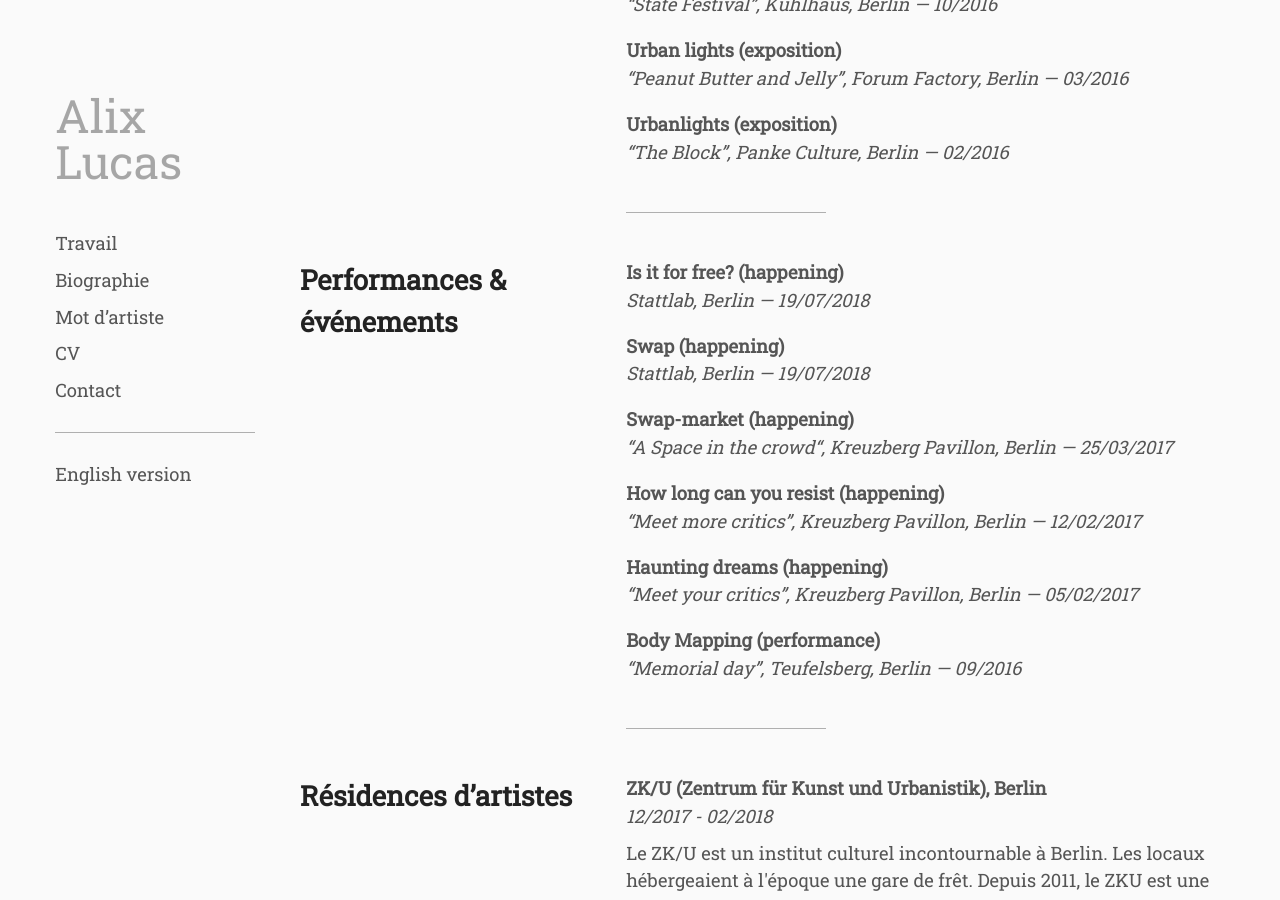
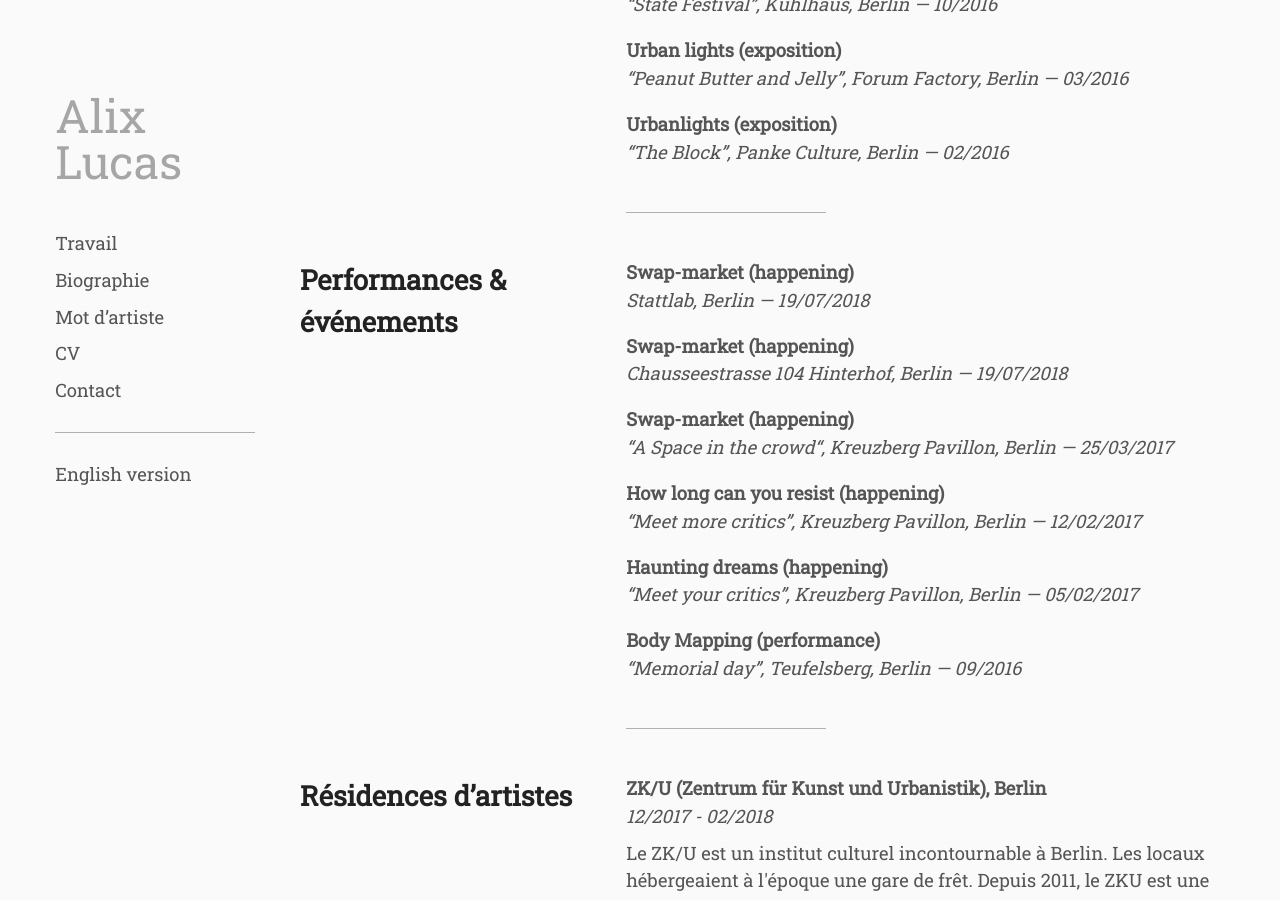
Before and after one commit to whyalix/alixlucas, a Jekyll site: the page built from pages/fr/resume.html, in a window 1280 px wide and 900 px high, scrolled down 845 px. Built offline with Jekyll 4.4.1, drawn with Linux system fonts in a browser that asks for light colours.

Commit message:
Update happenings.yml

```diff
--- a/_data/fr/happenings.yml
+++ b/_data/fr/happenings.yml
@@ -1,9 +1,9 @@
 
-- primary: "Is it for free? (happening)"
+- primary: "Swap-market (happening)"
   secondary: Stattlab, Berlin — 19/07/2018
 
-- primary: "Swap (happening)"
-  secondary: Stattlab, Berlin — 19/07/2018
+- primary: "Swap-market (happening)"
+  secondary: Chausseestrasse 104 Hinterhof, Berlin — 19/07/2018
 
 - primary: Swap-market (happening)
   secondary: “A Space in the crowd“, Kreuzberg Pavillon, Berlin — 25/03/2017
```
